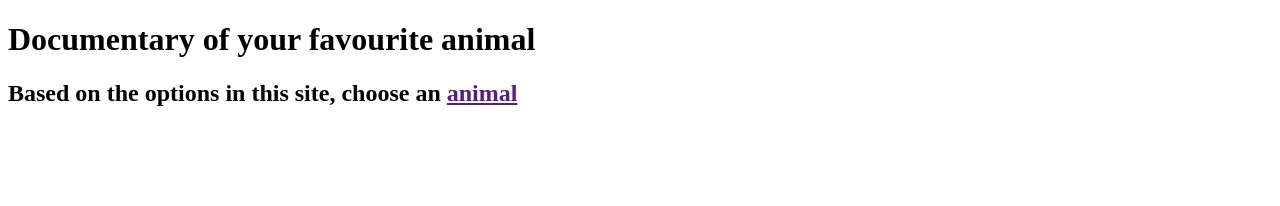
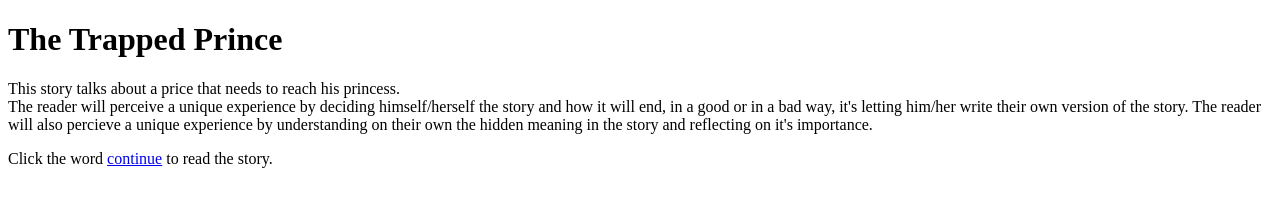
Before and after one commit to snoopdoggGGggu1/unit1-story-html, a plain HTML site: page index.html in a window 1280 px wide. Drawn offline with Linux system fonts and the light colour scheme.

Commit message:
today i wrote a paragraph on how my story will start and i created a link to start writing the options

```diff
--- a/index.html
+++ b/index.html
@@ -6,8 +6,10 @@
     <title>Document</title>
 </head>
 <body>
-    <h1>Documentary of your favourite animal</h1>
-    <h2>Based on the options in this site, choose an <a href="">animal</a></h2>
+    <h1>The Trapped Prince</h1>
+    <p>This story talks about a price that needs to reach his princess. <br>
+     The reader will perceive a unique experience by deciding himself/herself the story and how it will end, in a good or in a bad way, it's letting him/her write their own version of the story. The reader will also percieve a unique experience by understanding on their own the hidden meaning in the story and reflecting on it's importance.
+     <p>Click the word <a href="continue.html">continue</a> to read the story.</p>
 
 </body>
 </html>
```
Also changed, not shown: continue.html (added, +11 -0 lines), prince.jpeg (added).
